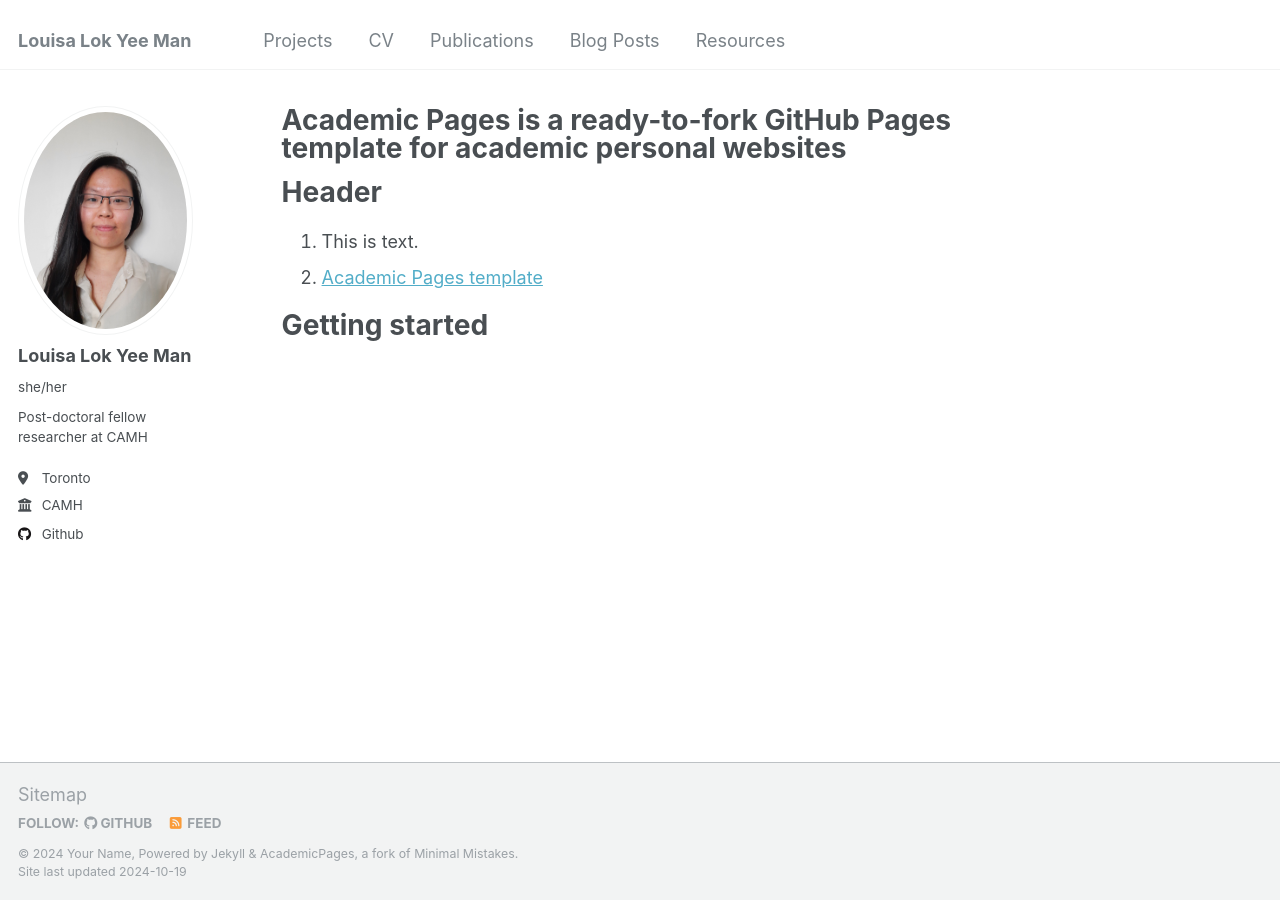
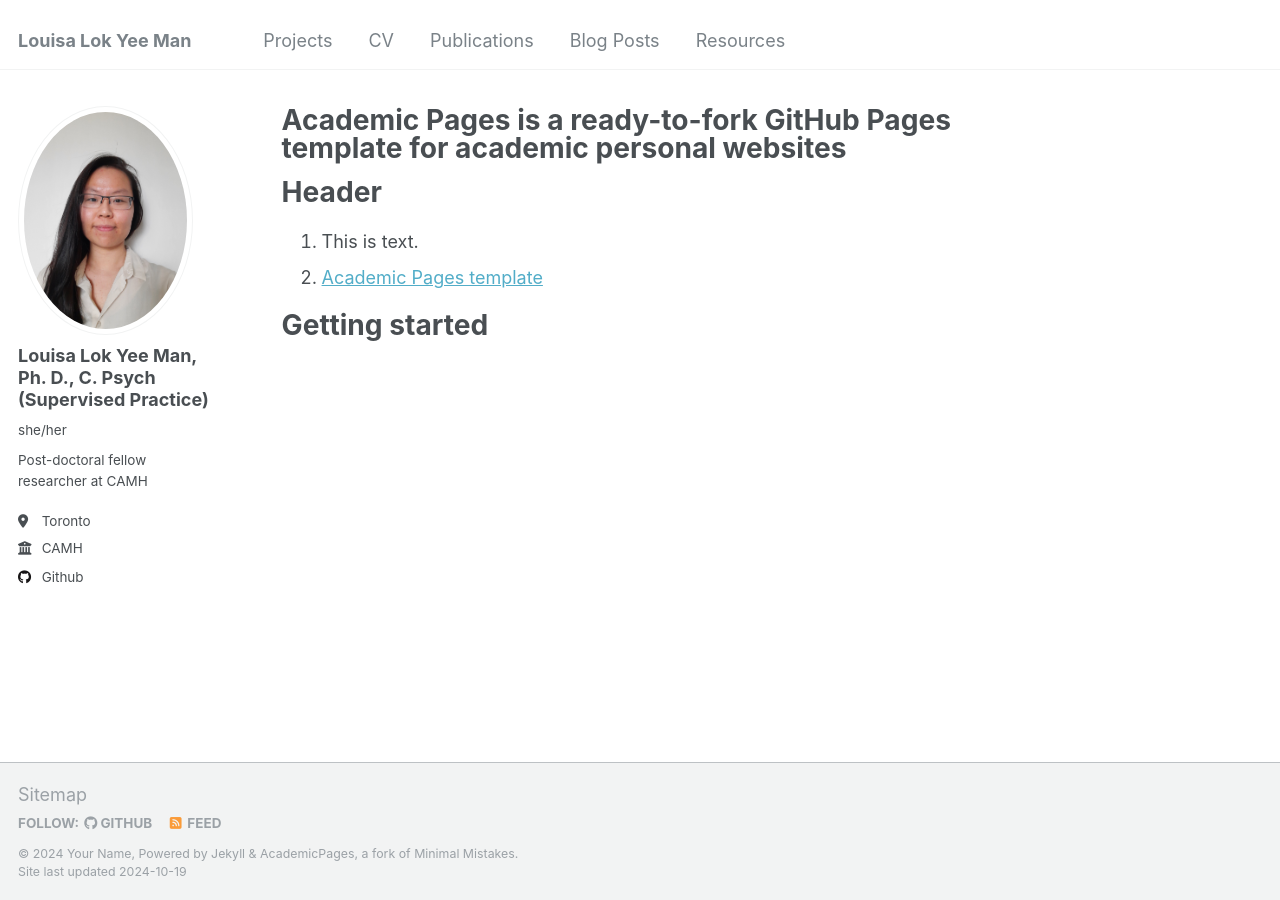
Before and after one commit to louisalyman/profile, a Jekyll site: the page built from _pages/about.md, in a window 1280 px wide. Built offline with Jekyll 4.4.1, drawn with Linux system fonts in a browser that asks for light colours.

Commit message:
Update _config.yml

```diff
--- a/_config.yml
+++ b/_config.yml
@@ -22,7 +22,7 @@ repository               : "academicpages/academicpages.github.io"
 author:
   # Biographic information
   avatar           : "bio-photo.jpg"
-  name             : "Louisa Lok Yee Man"
+  name             : "Louisa Lok Yee Man, Ph. D., C. Psych (Supervised Practice)"
   pronouns         : "she/her"
   bio              : "Post-doctoral fellow researcher at CAMH"
   location         : "Toronto"
```
